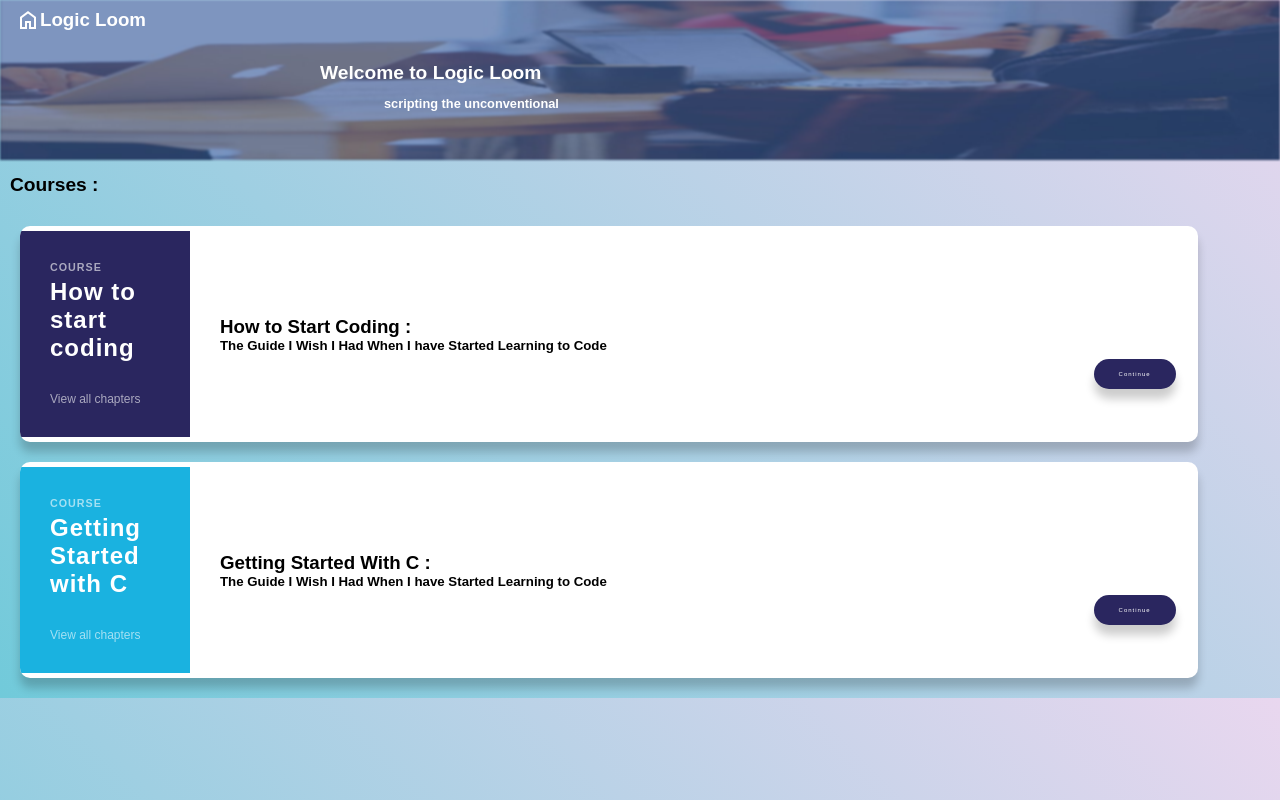
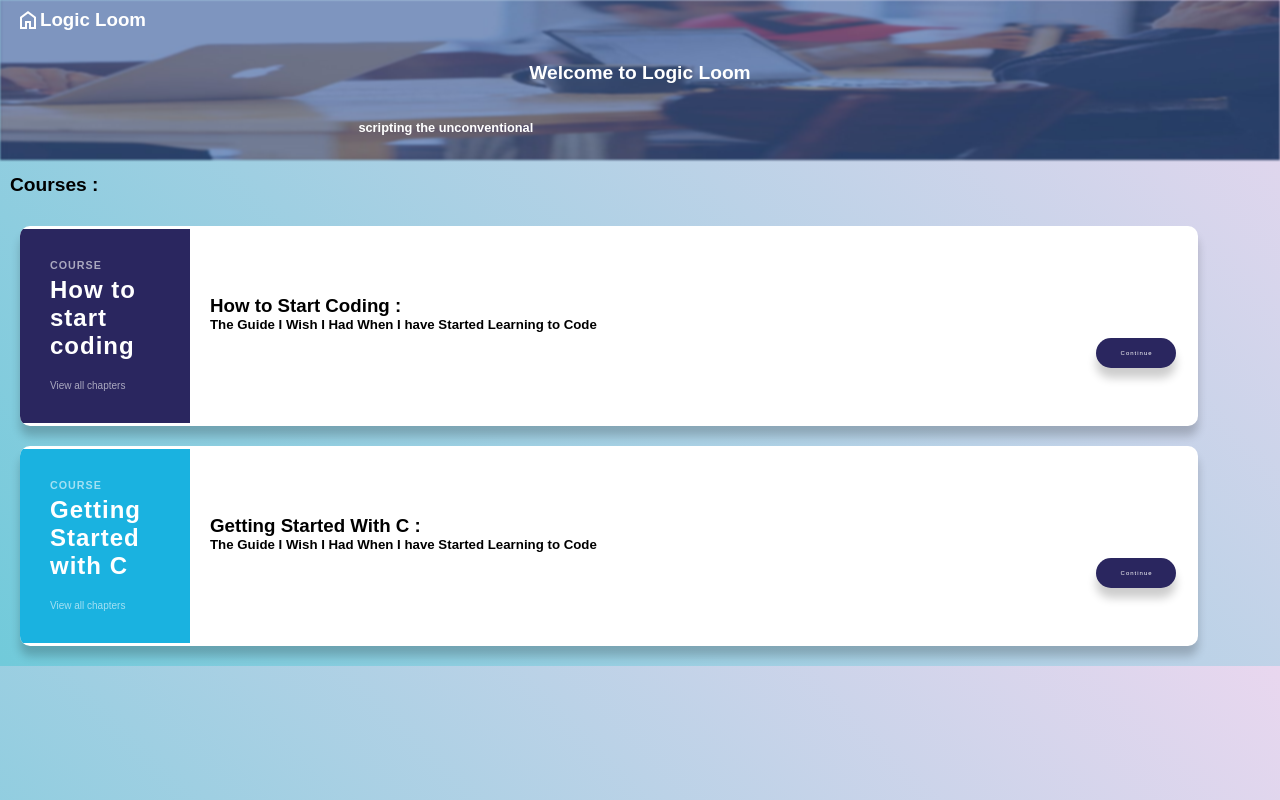
Before and after one commit to Narendarcodes/logicloom, a plain HTML site: page index.html in a window 1280 px wide. Drawn offline with nearby package versions, Linux system fonts and the light colour scheme; some icons are missing; a web font is replaced by a local one.

Commit message:
added navigation to the code1.html

```diff
--- a/index.css
+++ b/index.css
@@ -31,10 +31,13 @@ body {
 .welcome{
   position: absolute;
   top: 8%;
-  left: 25%;
+  bottom: 90%;
+  left: 32vw;
+  right : 32vw;
   transform: translate(0%, -10%);
   font-weight : 800;
   font-size: 1.2rem;
+  text-align : center;
 
 }
 .logo{
@@ -45,8 +48,9 @@ body {
 }
 .subtitle{
   position: absolute;
-  top: 12%;
-  left: 30%;
+  top: 15%;
+  bottom:78%;
+  left:28vw;
   font-weight : 600;
   font-size: 0.8rem;
 }
@@ -72,7 +76,7 @@ color : black;
 	margin: 20px;
 	overflow: hidden;
 	width: 92%;
-	height : 27vh;
+	height : 25vh;
 }
 
 .course h6 {
@@ -103,14 +107,16 @@ color : black;
 .course-preview a {
 	color: #fff;
 	display: inline-block;
-	font-size: 12px;
+	font-size: 10px;
 	opacity: 0.6;
-	margin-top: 30px;
+	margin-top: 20px;
 	text-decoration: none;
 }
 
 .course-info {
 	padding: 30px;
+	padding-top: 5px;
+	padding-left : 20px;
 	position: relative;
 	width: 100%;
 }
@@ -137,4 +143,5 @@ color : black;
 	bottom: -6px;
 	right: 22px;
 	letter-spacing: 1px;
+	max-width :80px;
 }
--- a/index.html
+++ b/index.html
@@ -35,7 +35,7 @@
                 <div class="course-preview">
                     <h6>Course</h6>
                     <h2>How to start coding</h2>
-                    <a href="#">View all chapters <i class="fas fa-chevron-right"></i></a>
+                    <a href="how_start_/code1.html">View all chapters <i class="fas fa-chevron-right"></i></a>
                 </div>
                 <div class="course-info">
                     <div class="progress-container"></div>
```
